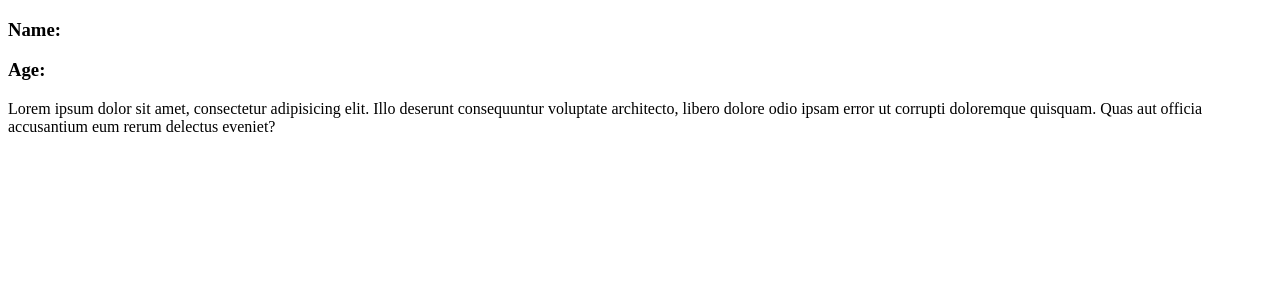
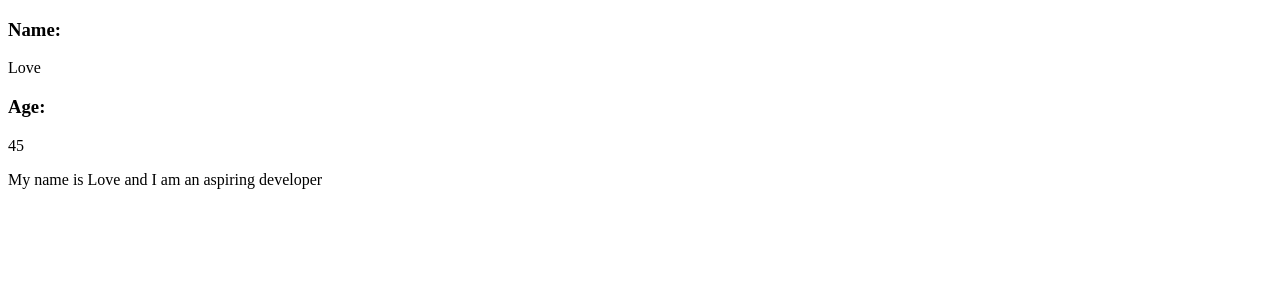
Before and after one commit to DefyCab/React_Query_TS, a React (Vite) app: page / in a window 1280 px wide. Shown: the top 300 px of the page. Built offline with nearby package versions, Linux system fonts and the light colour scheme.

Commit message:
adding user info in app.tsx

```diff
--- a/src/App.tsx
+++ b/src/App.tsx
@@ -1,12 +1,13 @@
-import { User } from "./components/User"
+import { User } from "./components/User";
 
 const App = () => {
   return (
     <>
-    <User />
+      <User name="Love" age={45}>
+        My name is Love and I am an aspiring developer
+      </User>
     </>
-  )
-}
+  );
+};
 
-
-export default App
+export default App;
--- a/src/components/User.tsx
+++ b/src/components/User.tsx
@@ -10,14 +10,9 @@ type UserProps = {
 export const User = ({ name, age, image, children }: UserProps) => {
   return (
     <>
-      <h3>Name: </h3> {name}
+      <h3 className="name">Name: </h3> {name}
       <h3>Age: </h3> {age}
-      <p>
-        Lorem ipsum dolor sit amet, consectetur adipisicing elit. Illo deserunt
-        consequuntur voluptate architecto, libero dolore odio ipsam error ut
-        corrupti doloremque quisquam. Quas aut officia accusantium eum rerum
-        delectus eveniet?
-      </p>{" "}
+      <p></p>
       {children}
     </>
   );
```
